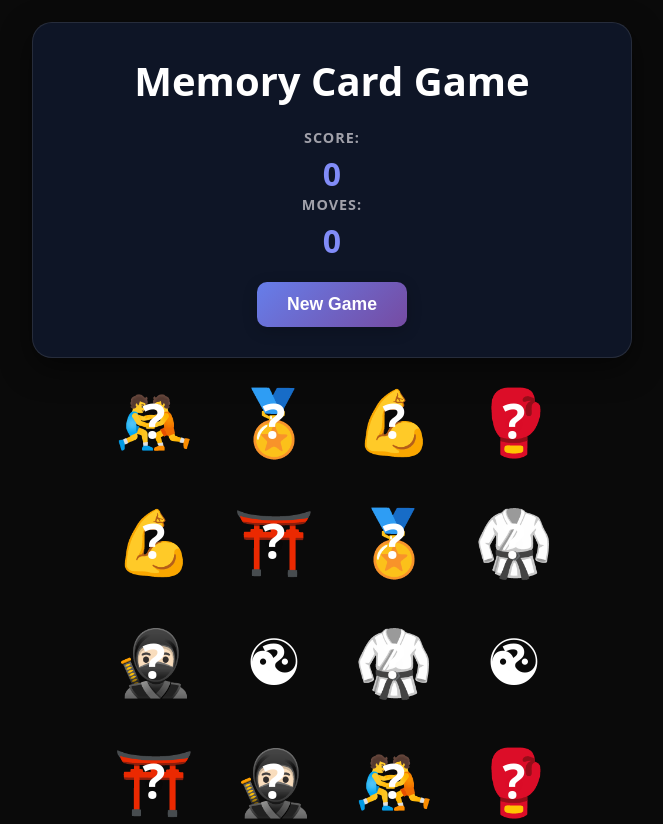
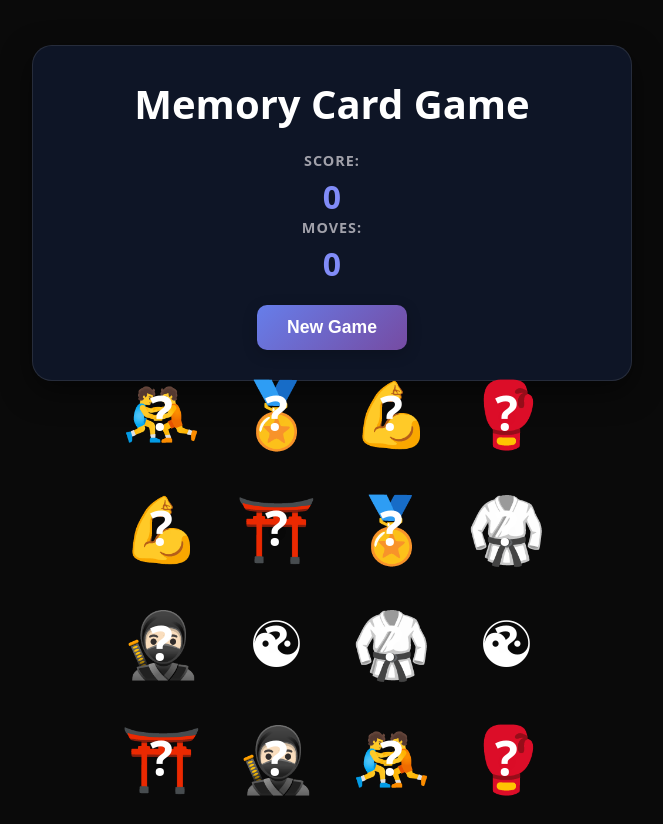
Before and after one commit to Romie321/memory-card-game, a React (Vite) app: page / in a window 1280 px wide. Shown: the whole page, without its empty margins (308-971 px from the left). After the commit the page ends 801 px from the top, so only its background shows below. Built offline with nearby package versions, Linux system fonts and the light colour scheme.

Commit message:
Adjust gap in cards grid layout for improved spacing

```diff
--- a/src/index.css
+++ b/src/index.css
@@ -145,10 +145,9 @@ body {
   display: grid;
   justify-content: center;
   grid-template-columns: repeat(4, 1fr);
-  gap: 120px;
+  gap: 115px;
   max-width: 600px;
   width: 100px;
-  margin-top: 30px;
 }
 
 .card {
```
